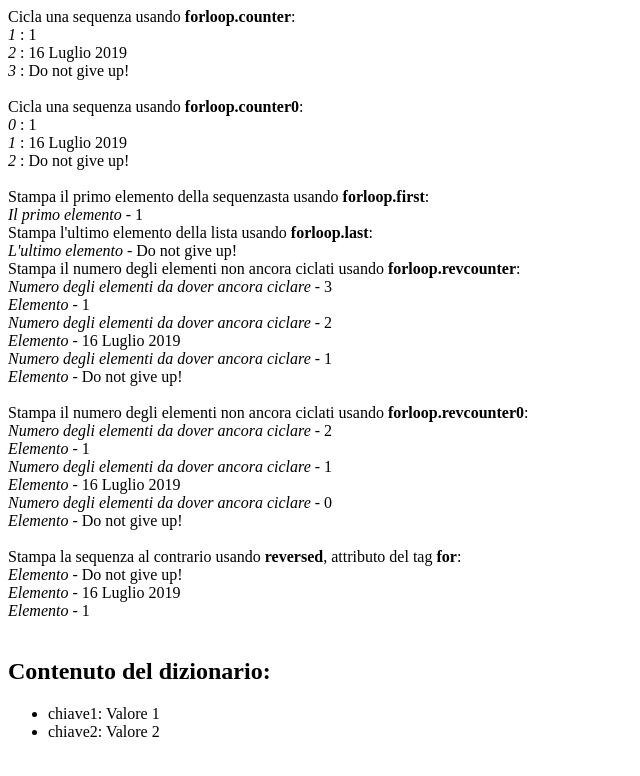
After one commit to SimCini/primo_progetto, a Django app: page /seconda_app/es_for in a window 1280 px wide. The commit adds this page. Shown: the top 776 px of the page, without its empty margins (0-640 px from the left). Run offline with Django 5.2, Linux system fonts and the light colour scheme.

Commit message:
passo 12

```diff
--- /dev/null
+++ b/seconda_app/templates/es_for.html
@@ -0,0 +1,64 @@
+<!DOCTYPE html>
+<html lang="it">
+<head>
+    <meta charset="UTF-8">
+    <meta name="viewport" content="width=device-width, initial-scale=1.0">
+    <title>Es For</title>
+</head>
+<body>
+    Cicla una sequenza usando <b>forloop.counter</b>:
+    <br/>
+    {% for x in list2 %}
+        <i>{{forloop.counter}}</i> : {{x}}</body><br>
+    {% endfor %}
+    <br/>
+    Cicla una sequenza usando <b>forloop.counter0</b>:
+    <br/>
+    {% for x in list2 %}
+        <i>{{forloop.counter0}}</i> : {{x}}<br>
+    {% endfor %}
+    <br/>
+    Stampa il primo elemento della sequenzasta usando <b>forloop.first</b>:
+    <br/>
+    {% for x in list2 %}
+        {% if forloop.first %}
+            <i>Il primo elemento</i> - {{x}}
+        {% endif %}
+    {% endfor %}
+    <br/>
+    Stampa l'ultimo elemento della lista usando <b>forloop.last</b>:
+    <br/>
+    {% for x in list2 %}
+        {% if forloop.last %}
+            <i>L'ultimo elemento</i> - {{x}}
+        {% endif %}
+    {% endfor %}
+    <br/>
+    Stampa il numero degli elementi non ancora ciclati usando <b>forloop.revcounter</b>:
+    <br/>
+    {% for x in list2 %}
+        <i>Numero degli elementi da dover ancora ciclare</i> - {{forloop.revcounter}} <br/>
+        <i>Elemento</i> - {{x}} <br/>
+    {% endfor %}
+    <br/>
+    Stampa il numero degli elementi non ancora ciclati usando <b>forloop.revcounter0</b>:
+    <br/>
+    {% for x in list2 %}
+        <i>Numero degli elementi da dover ancora ciclare</i> - {{forloop.revcounter0}} <br/>
+        <i>Elemento</i> - {{x}} <br/>
+    {% endfor %}
+    <br/>
+    Stampa la sequenza al contrario usando <b>reversed</b>, attributo del tag <b>for</b>:
+    <br/>
+    {% for x in list2 reversed %}
+        <i>Elemento</i> - {{x}} <br/>
+    {% endfor %}
+    <br>
+    <h2>Contenuto del dizionario:</h2>
+    <ul>
+        {% for key, value in my_dict.items %}
+            <li>{{key}}: {{value}}</li>
+        {% endfor %}
+    </ul>
+</body>
+</html>
--- a/seconda_app/templates/index2.html
+++ b/seconda_app/templates/index2.html
@@ -10,6 +10,7 @@
         <li><a href="/">index root</a></li>
         <li><a href="{% url 'seconda_app:es_if'%}">es if</a></li>
         <li><a href="{% url 'seconda_app:if_else_elif'%}">if else elif</a></li>
+        <li><a href="{% url 'seconda_app:es_for'%}">es_for</a></li>
     </ol>
 </body>
 </html>
--- a/seconda_app/urls.py
+++ b/seconda_app/urls.py
@@ -1,9 +1,10 @@
 from django.urls import path
-from seconda_app.views import es_if, index, if_else_elif
+from seconda_app.views import es_if, index, if_else_elif, es_for
 
 app_name = "seconda_app"
 urlpatterns = [
     path('es_if', es_if, name='es_if'),
     path('if_else_elif', if_else_elif, name='if_else_elif'),
+    path('es_for', es_for, name='es_for'),
     path('', index, name='index'),
 ]
--- a/seconda_app/views.py
+++ b/seconda_app/views.py
@@ -1,4 +1,5 @@
 from django.shortcuts import render
+import datetime
 
 # Create your views here.
 
@@ -20,3 +21,12 @@ def if_else_elif(request):
         'var3' : 100.50,
     }
     return render(request, "if_else_elif.html", context)
+
+def es_for(request):
+    context = {
+        'list1': [1, datetime.date(2019,7,16), 'Do not give up!'],
+        'list2': [1, datetime.date(2019,7,16), 'Do not give up!'],
+        'my_dict': {'chiave1': 'Valore 1', 'chiave2': 'Valore 2'},
+
+    }
+    return render(request, "es_for.html", context)
```
